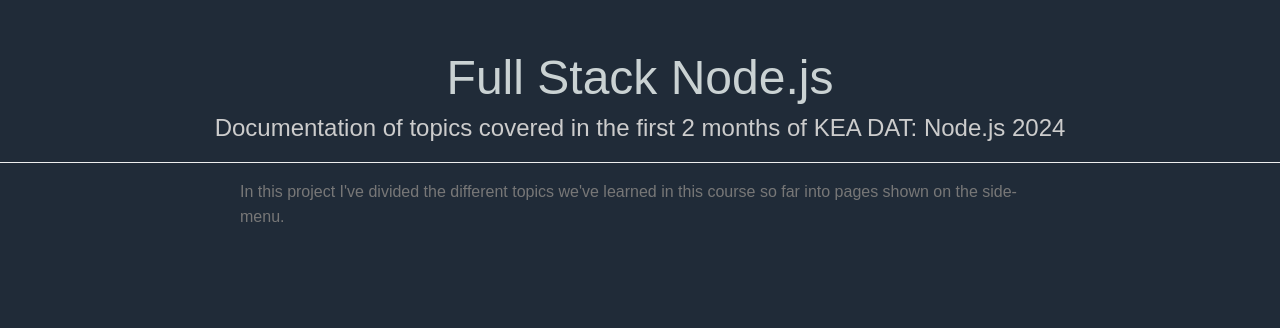
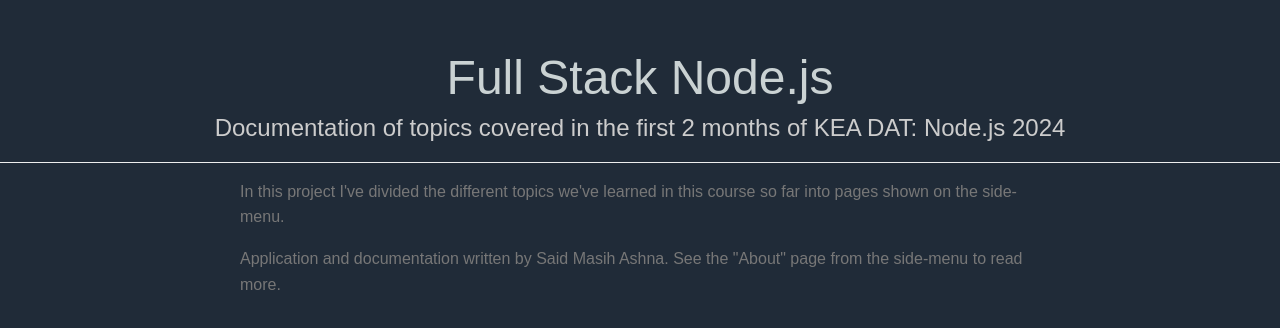
Before and after one commit to MasihSaidAshna/Mandatory_Assignment, a website: page public/pages/homepage/index.html in a window 1280 px wide. Drawn offline with Linux system fonts and the light colour scheme; files that its build step writes are made by us from their sources; files whose address does not match are found by name.

Commit message:
Index: more text

```diff
--- a/public/pages/homepage/index.html
+++ b/public/pages/homepage/index.html
@@ -21,6 +21,9 @@
                 <p>
                     In this project I've divided the different topics we've learned in this course so far into pages shown on the side-menu.
                 </p>
+                <p>
+                    Application and documentation written by Said Masih Ashna. See the "About" page from the side-menu to read more.
+                </p>
             </div>
         </div>
     </div>
```
